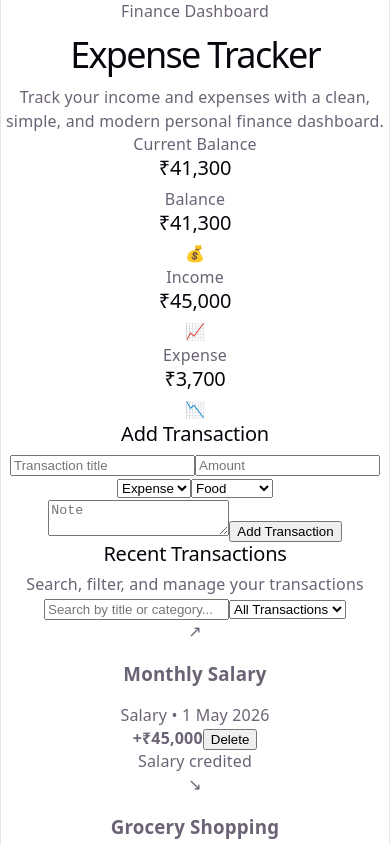
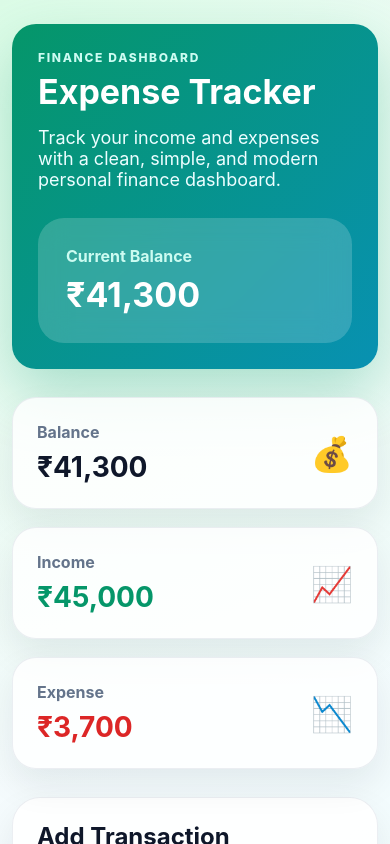
Before and after one commit to alisha4767/expense-tracker-dashboard, a React (Vite) app: page / in a window 390 px wide. Shown: the top 844 px of the page. Built offline with nearby package versions, Linux system fonts and the light colour scheme.

Commit message:
style: add modern responsive expense dashboard design

```diff
--- a/src/index.css
+++ b/src/index.css
@@ -1,111 +1,370 @@
-:root {
-  --text: #6b6375;
-  --text-h: #08060d;
-  --bg: #fff;
-  --border: #e5e4e7;
-  --code-bg: #f4f3ec;
-  --accent: #aa3bff;
-  --accent-bg: rgba(170, 59, 255, 0.1);
-  --accent-border: rgba(170, 59, 255, 0.5);
-  --social-bg: rgba(244, 243, 236, 0.5);
-  --shadow:
-    rgba(0, 0, 0, 0.1) 0 10px 15px -3px, rgba(0, 0, 0, 0.05) 0 4px 6px -2px;
-
-  --sans: system-ui, 'Segoe UI', Roboto, sans-serif;
-  --heading: system-ui, 'Segoe UI', Roboto, sans-serif;
-  --mono: ui-monospace, Consolas, monospace;
-
-  font: 18px/145% var(--sans);
-  letter-spacing: 0.18px;
-  color-scheme: light dark;
-  color: var(--text);
-  background: var(--bg);
-  font-synthesis: none;
-  text-rendering: optimizeLegibility;
-  -webkit-font-smoothing: antialiased;
-  -moz-osx-font-smoothing: grayscale;
-
-  @media (max-width: 1024px) {
-    font-size: 16px;
-  }
-}
-
-@media (prefers-color-scheme: dark) {
-  :root {
-    --text: #9ca3af;
-    --text-h: #f3f4f6;
-    --bg: #16171d;
-    --border: #2e303a;
-    --code-bg: #1f2028;
-    --accent: #c084fc;
-    --accent-bg: rgba(192, 132, 252, 0.15);
-    --accent-border: rgba(192, 132, 252, 0.5);
-    --social-bg: rgba(47, 48, 58, 0.5);
-    --shadow:
-      rgba(0, 0, 0, 0.4) 0 10px 15px -3px, rgba(0, 0, 0, 0.25) 0 4px 6px -2px;
-  }
-
-  #social .button-icon {
-    filter: invert(1) brightness(2);
-  }
-}
-
-#root {
-  width: 1126px;
-  max-width: 100%;
-  margin: 0 auto;
-  text-align: center;
-  border-inline: 1px solid var(--border);
-  min-height: 100svh;
-  display: flex;
-  flex-direction: column;
+* {
   box-sizing: border-box;
 }
 
 body {
   margin: 0;
+  font-family: Inter, system-ui, Arial, sans-serif;
+  background:
+    radial-gradient(circle at top left, #dcfce7, transparent 32%),
+    linear-gradient(135deg, #f8fafc, #ecfeff);
+  color: #0f172a;
 }
 
-h1,
-h2 {
-  font-family: var(--heading);
-  font-weight: 500;
-  color: var(--text-h);
+button,
+input,
+select,
+textarea {
+  font: inherit;
 }
 
-h1 {
-  font-size: 56px;
-  letter-spacing: -1.68px;
-  margin: 32px 0;
-  @media (max-width: 1024px) {
-    font-size: 36px;
-    margin: 20px 0;
+button {
+  cursor: pointer;
+}
+
+.app {
+  width: min(1160px, 92%);
+  margin: 0 auto;
+  padding: 40px 0;
+}
+
+.hero {
+  display: flex;
+  align-items: center;
+  justify-content: space-between;
+  gap: 28px;
+  padding: 36px;
+  border-radius: 32px;
+  background: linear-gradient(135deg, #059669, #0891b2);
+  color: white;
+  box-shadow: 0 24px 60px rgba(5, 150, 105, 0.28);
+}
+
+.eyebrow {
+  margin: 0 0 10px;
+  text-transform: uppercase;
+  letter-spacing: 0.14em;
+  font-size: 12px;
+  font-weight: 800;
+  color: #ccfbf1;
+}
+
+.hero h1 {
+  margin: 0;
+  font-size: clamp(34px, 5vw, 58px);
+  line-height: 1;
+}
+
+.hero-text {
+  max-width: 620px;
+  margin: 18px 0 0;
+  color: #ecfeff;
+  font-size: 18px;
+}
+
+.hero-balance {
+  min-width: 260px;
+  padding: 28px;
+  border-radius: 26px;
+  background: rgba(255, 255, 255, 0.18);
+  backdrop-filter: blur(14px);
+}
+
+.hero-balance p {
+  margin: 0;
+  color: #ccfbf1;
+  font-weight: 700;
+}
+
+.hero-balance h2 {
+  margin: 8px 0 0;
+  font-size: 34px;
+}
+
+.stats-grid {
+  display: grid;
+  grid-template-columns: repeat(3, 1fr);
+  gap: 18px;
+  margin: 28px 0;
+}
+
+.stat-card {
+  display: flex;
+  align-items: center;
+  justify-content: space-between;
+  padding: 24px;
+  border-radius: 24px;
+  background: rgba(255, 255, 255, 0.82);
+  border: 1px solid rgba(148, 163, 184, 0.18);
+  box-shadow: 0 16px 36px rgba(15, 23, 42, 0.08);
+}
+
+.stat-card p {
+  margin: 0;
+  color: #64748b;
+  font-weight: 700;
+}
+
+.stat-card h2 {
+  margin: 8px 0 0;
+  font-size: 28px;
+}
+
+.stat-card span {
+  font-size: 34px;
+}
+
+.stat-card.income h2 {
+  color: #059669;
+}
+
+.stat-card.expense h2 {
+  color: #dc2626;
+}
+
+.content-grid {
+  display: grid;
+  grid-template-columns: 380px 1fr;
+  gap: 24px;
+  align-items: start;
+}
+
+.transaction-form,
+.transactions-section {
+  padding: 24px;
+  border-radius: 28px;
+  background: rgba(255, 255, 255, 0.86);
+  border: 1px solid rgba(148, 163, 184, 0.18);
+  box-shadow: 0 16px 36px rgba(15, 23, 42, 0.08);
+}
+
+.transaction-form {
+  position: sticky;
+  top: 24px;
+}
+
+.transaction-form h2,
+.section-header h2 {
+  margin: 0 0 16px;
+}
+
+.section-header p {
+  margin: -8px 0 18px;
+  color: #64748b;
+}
+
+input,
+select,
+textarea {
+  width: 100%;
+  border: 1px solid #cbd5e1;
+  border-radius: 16px;
+  padding: 14px 16px;
+  outline: none;
+  background: white;
+  color: #0f172a;
+  margin-bottom: 14px;
+}
+
+input:focus,
+select:focus,
+textarea:focus {
+  border-color: #059669;
+  box-shadow: 0 0 0 4px rgba(5, 150, 105, 0.12);
+}
+
+textarea {
+  min-height: 110px;
+  resize: vertical;
+}
+
+.form-row {
+  display: grid;
+  grid-template-columns: 1fr 1fr;
+  gap: 12px;
+}
+
+.transaction-form button {
+  width: 100%;
+  border: none;
+  border-radius: 16px;
+  padding: 14px 18px;
+  background: linear-gradient(135deg, #059669, #0891b2);
+  color: white;
+  font-weight: 800;
+  transition: transform 0.2s ease, box-shadow 0.2s ease;
+}
+
+.transaction-form button:hover {
+  transform: translateY(-2px);
+  box-shadow: 0 12px 28px rgba(5, 150, 105, 0.28);
+}
+
+.filters {
+  display: grid;
+  grid-template-columns: 1fr 200px;
+  gap: 14px;
+  margin-bottom: 18px;
+}
+
+.transaction-list {
+  display: grid;
+  gap: 16px;
+}
+
+.transaction-card {
+  display: grid;
+  grid-template-columns: 1fr auto;
+  gap: 14px;
+  padding: 20px;
+  border-radius: 22px;
+  background: white;
+  border: 1px solid #e2e8f0;
+  transition: transform 0.2s ease, box-shadow 0.2s ease;
+}
+
+.transaction-card:hover {
+  transform: translateY(-3px);
+  box-shadow: 0 18px 36px rgba(15, 23, 42, 0.1);
+}
+
+.transaction-info {
+  display: flex;
+  align-items: center;
+  gap: 14px;
+}
+
+.category-icon {
+  display: grid;
+  place-items: center;
+  width: 46px;
+  height: 46px;
+  border-radius: 16px;
+  font-size: 24px;
+  font-weight: 900;
+}
+
+.category-icon.income {
+  background: #dcfce7;
+  color: #059669;
+}
+
+.category-icon.expense {
+  background: #fee2e2;
+  color: #dc2626;
+}
+
+.transaction-info h3 {
+  margin: 0;
+  font-size: 18px;
+}
+
+.transaction-info p {
+  margin: 6px 0 0;
+  color: #64748b;
+}
+
+.transaction-right {
+  display: flex;
+  flex-direction: column;
+  align-items: flex-end;
+  gap: 12px;
+}
+
+.transaction-right strong {
+  font-size: 18px;
+}
+
+.transaction-right strong.income {
+  color: #059669;
+}
+
+.transaction-right strong.expense {
+  color: #dc2626;
+}
+
+.transaction-right button {
+  border: none;
+  border-radius: 14px;
+  padding: 9px 12px;
+  background: #f1f5f9;
+  color: #475569;
+  font-weight: 700;
+}
+
+.transaction-right button:hover {
+  background: #fee2e2;
+  color: #dc2626;
+}
+
+.transaction-note {
+  grid-column: 1 / -1;
+  margin: 0;
+  padding: 14px;
+  border-radius: 16px;
+  background: #f8fafc;
+  color: #475569;
+}
+
+.empty-state {
+  text-align: center;
+  padding: 48px 20px;
+  border: 2px dashed #cbd5e1;
+  border-radius: 22px;
+  background: #f8fafc;
+}
+
+.empty-state h3 {
+  margin: 0 0 8px;
+}
+
+.empty-state p {
+  margin: 0;
+  color: #64748b;
+}
+
+@media (max-width: 900px) {
+  .hero {
+    flex-direction: column;
+    align-items: flex-start;
+  }
+
+  .content-grid {
+    display: block;
+  }
+
+  .transaction-form {
+    position: static;
+    margin-bottom: 24px;
+  }
+
+  .stats-grid {
+    grid-template-columns: 1fr;
   }
 }
-h2 {
-  font-size: 24px;
-  line-height: 118%;
-  letter-spacing: -0.24px;
-  margin: 0 0 8px;
-  @media (max-width: 1024px) {
-    font-size: 20px;
+
+@media (max-width: 600px) {
+  .app {
+    width: min(100% - 24px, 1160px);
+    padding: 24px 0;
+  }
+
+  .hero {
+    padding: 26px;
+    border-radius: 24px;
+  }
+
+  .hero-balance {
+    min-width: 100%;
+  }
+
+  .filters,
+  .form-row,
+  .transaction-card {
+    grid-template-columns: 1fr;
+  }
+
+  .transaction-right {
+    align-items: flex-start;
   }
 }
-p {
-  margin: 0;
-}
-
-code,
-.counter {
-  font-family: var(--mono);
-  display: inline-flex;
-  border-radius: 4px;
-  color: var(--text-h);
-}
-
-code {
-  font-size: 15px;
-  line-height: 135%;
-  padding: 4px 8px;
-  background: var(--code-bg);
-}
```
